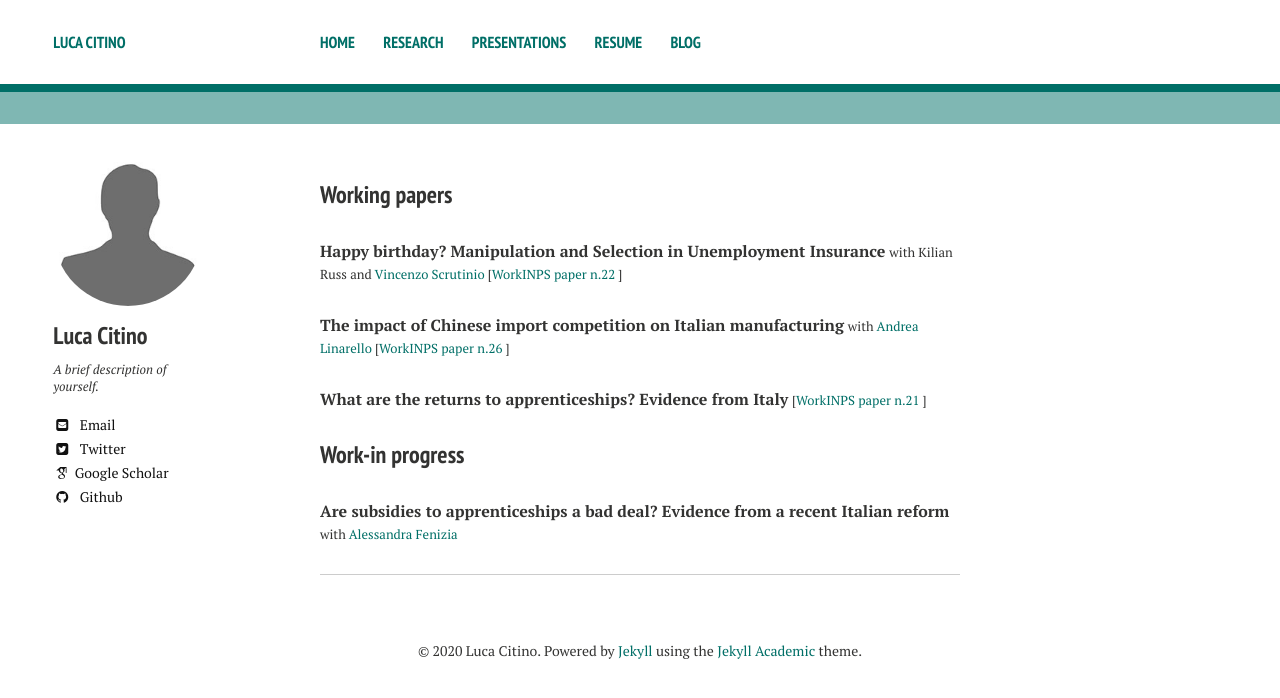
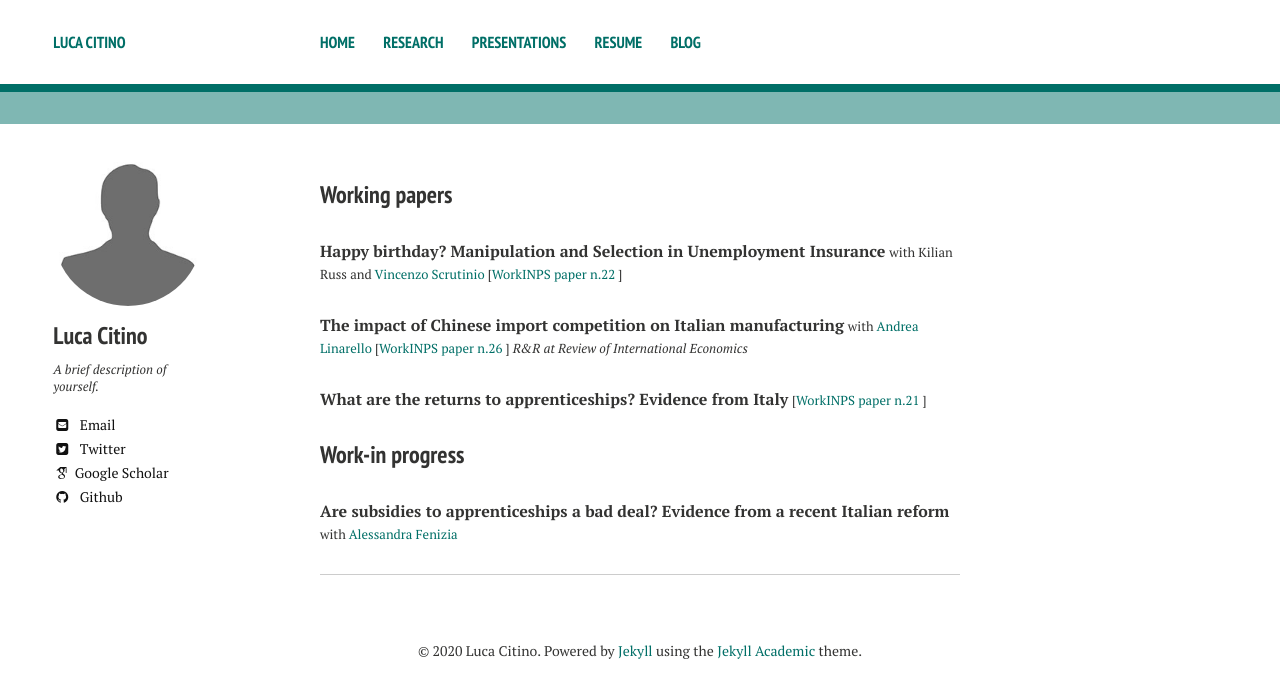
Before and after one commit to luca-citino/luca-citino.github.io, a Jekyll site: the page built from research.md, in a window 1280 px wide. Shown: the top 698 px of the page. Built offline with Jekyll 4.4.1, drawn with Linux system fonts in a browser that asks for light colours; nearby versions of some CDN libraries; some web fonts are replaced.

Commit message:
Update research.md

```diff
--- a/research.md
+++ b/research.md
@@ -7,7 +7,7 @@ title: Research
 
 **Happy birthday? Manipulation and Selection in Unemployment Insurance**  <font size="-1">with Kilian Russ and <a href="https://sites.google.com/view/vincenzoscrutinio/home">Vincenzo Scrutinio</a> [<a href="https://www.inps.it/docallegatiNP/Mig/InpsComunica/WorkInps_Papers/22_gennaio_2019_Happy%20Birthday_citino_russ_scrutinio.pdf">WorkINPS paper n.22</a> ]</font>
 
-**The impact of Chinese import competition on Italian manufacturing** <font size="-1">with <a href="https://sites.google.com/site/andrealinarello/home">Andrea Linarello </a>[<a href="https://www.inps.it/docallegatiNP/Mig/InpsComunica/WorkInps_Papers/26_WorkINPS_Linarello_Citino_dicembre_2019.pdf">WorkINPS paper n.26</a> ]</font>
+**The impact of Chinese import competition on Italian manufacturing** <font size="-1">with <a href="https://sites.google.com/site/andrealinarello/home">Andrea Linarello </a>[<a href="https://www.inps.it/docallegatiNP/Mig/InpsComunica/WorkInps_Papers/26_WorkINPS_Linarello_Citino_dicembre_2019.pdf">WorkINPS paper n.26</a> ] <i>R&R at Review of International Economics </i> </font>
 
 **What are the returns to apprenticeships? Evidence from Italy** <font size="-1">[<a href="https://www.inps.it/docallegatiNP/Mig/InpsComunica/WorkInps_Papers/21_luglio_2020_aggiornamento_WorkINPS_papers.pdf">WorkINPS paper n.21</a> ]</font>
 
```
